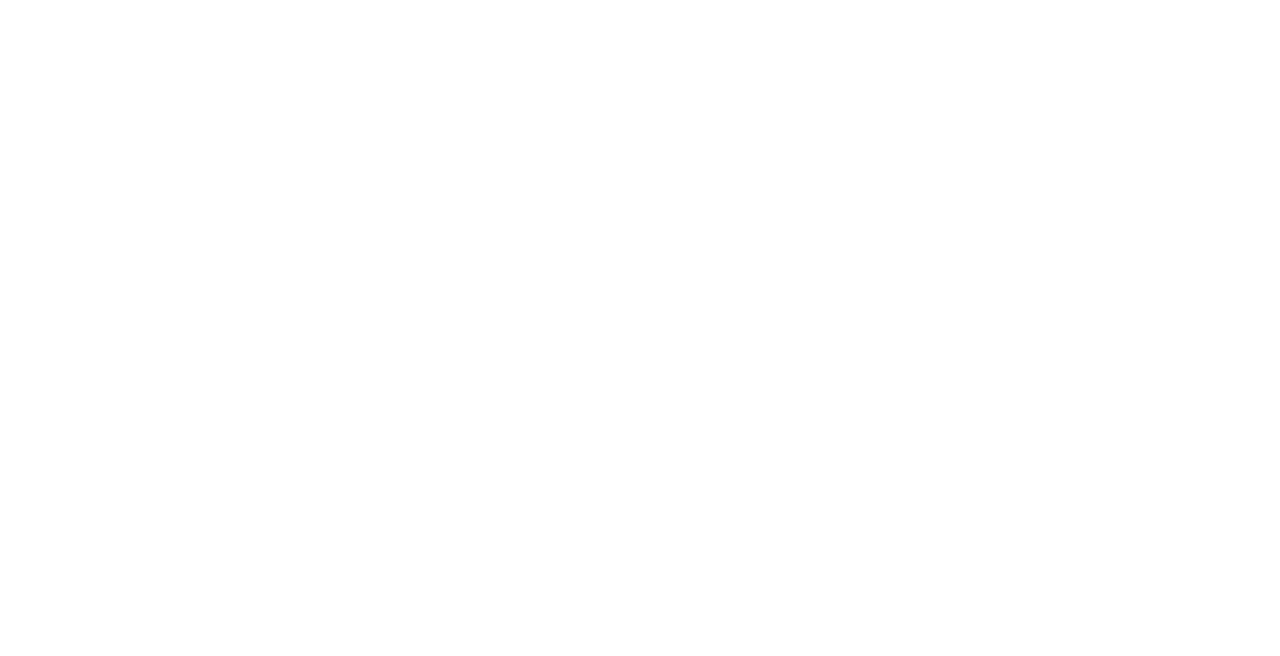
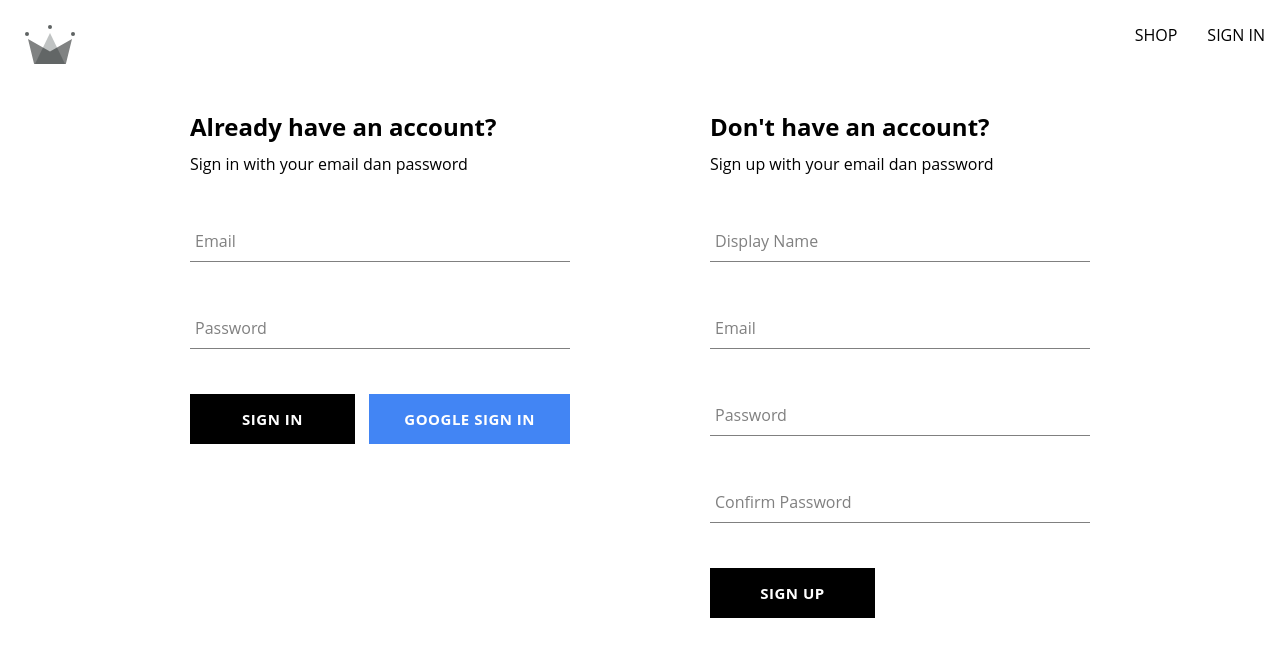
Before and after one commit to maulanakbrr/krwn-apparel-v2, a React (Create React App) app: page /auth in a window 1280 px wide. Before the commit this address had no page. Shown: the top 656 px of the page. Built offline with nearby package versions, Linux system fonts and the light colour scheme; the HTML template or start-up script is replaced by a standard one.

Commit message:
created sign in form, updated app.js, navigation route component and firebase utils, renamed sign in to authentication

```diff
--- a/src/App.jsx
+++ b/src/App.jsx
@@ -1,7 +1,7 @@
 import { Routes, Route } from "react-router-dom";
 import Navigation from "./routes/navigation/navigation.component";
 import HomePage from "./routes/home/home.component";
-import SignInPage from "./routes/sign-in/sign-in.component";
+import Authentication from "./routes/authentication/authentication.component";
 
 const Shop = () => {
   return (
@@ -18,7 +18,7 @@
       <Route path='/' element={<Navigation/>}>
         <Route index element={<HomePage/>}/>
         <Route path='shop' element={<Shop/>}/>
-        <Route path='sign-in' element={<SignInPage/>}/>
+        <Route path='auth' element={<Authentication/>}/>
       </Route>
     </Routes>
   );
--- /dev/null
+++ b/src/components/sign-in-form/sign-in-form.component.jsx
@@ -0,0 +1,95 @@
+import { useState } from 'react'
+import {
+  signInAuthUserWithEmailAndPassword,
+  createUserDocumentFromAuth,
+  signInWithGooglePopup
+} from '../../utils/firebase/firebase.utils'
+import FormInput from '../form-input/form-input.component'
+import Button from '../button/button.component'
+import './sign-in-form.styles.scss'
+
+const defaultFormFields = {
+  email: '',
+  password: ''
+}
+
+const SignInForm = () => {
+  const [formFields, setFormFields] = useState(defaultFormFields)
+  const { email, password } = formFields
+
+  const signInWithGoogle = async () => {
+    const {user} = await signInWithGooglePopup()
+    await createUserDocumentFromAuth(user)
+  }
+
+  const resetFormFields = () => {
+    setFormFields(defaultFormFields)
+  }
+
+  const handleChange = e => {
+    const { name, value } = e.target
+    setFormFields({
+      ...formFields,
+      [name]: value
+    })
+  }
+
+  const handleSubmit = async e => {
+    e.preventDefault()
+
+    try {
+      const { user } = await signInAuthUserWithEmailAndPassword(email, password)
+      console.log(user)
+      resetFormFields()
+    } catch(error) {
+      switch(error.code) {
+        case 'auth/wrong-password' :
+          alert('incorrect password for email')
+          break
+        case 'auth/user-not-found' :
+          alert('no user associated with this email')
+          break
+        default:
+          console.log(error)
+      }
+    }
+  }
+
+  return (
+    <div className='sign-up-container'>
+      <h2>Already have an account?</h2>
+      <span>Sign in with your email dan password</span>
+      <form onSubmit={handleSubmit}>
+
+        <FormInput
+          label='Email'
+          inputOptions={{
+            type: 'email',
+            name: "email",
+            value: email,
+            onChange: handleChange,
+            required: true
+          }}
+        />
+
+        <FormInput
+          label='Password'
+          inputOptions={{
+            type: 'password',
+            name: "password",
+            value: password,
+            onChange: handleChange,
+            required: true
+          }}
+        />
+
+        <div className='buttons-container'>
+          <Button type="submit">Sign In</Button>
+          <Button type="button" buttonType="google" onClick={signInWithGoogle}>Google Sign In</Button>
+        </div>
+      </form>
+    </div>
+  )
+}
+
+export default SignInForm
--- /dev/null
+++ b/src/components/sign-in-form/sign-in-form.styles.scss
@@ -0,0 +1,14 @@
+.sign-up-container{
+  display: flex;
+  flex-direction: column;
+  width: 380px;
+
+  h2 {
+    margin: 10px 0;
+  }
+
+  .buttons-container {
+    display: flex;
+    justify-content: space-between;
+  }
+}
--- a/src/routes/sign-in/sign-in.component.jsx
+++ b/src/routes/authentication/authentication.component.jsx
@@ -1,14 +1,9 @@
-// import { useEffect } from "react"
 // import { getRedirectResult } from 'firebase/auth'
-import {
-  auth,
-  signInWithGooglePopup,
-  createUserDocumentFromAuth,
-  signInWithGoogleRedirect
-} from "../../utils/firebase/firebase.utils"
 import SignUpForm from "../../components/sing-up-form/sign-up-form.component"
+import SignInForm from "../../components/sign-in-form/sign-in-form.component"
+import './authentication.styles.scss'
 
-const SignInPage = () => {
+const Authentication = () => {
 
   // run first time when we open the page
   // check if user was signed in using signInWithGoogleRedirect
@@ -27,25 +22,16 @@
   //   getRedirectData()
   // }, [])
 
-  const logGoogleUser = async () => {
-    const {user} = await signInWithGooglePopup()
-    const userDocRef = await createUserDocumentFromAuth(user)
-  }
-
   return (
-    <div>
-      <h1>Sign in page</h1>
-      <button onClick={logGoogleUser}>
-        Sign in with Google Popup
-      </button>
+    <div className="authentication-container">
       {/* Section for sign in using google redirect */}
       {/* <button onClick={signInWithGoogleRedirect}>
         Sign in with Google Redirect
       </button> */}
-
+      <SignInForm/>
       <SignUpForm/>
     </div>
   )
 }
 
-export default SignInPage
+export default Authentication
--- /dev/null
+++ b/src/routes/authentication/authentication.styles.scss
@@ -0,0 +1,6 @@
+.authentication-container {
+  display: flex;
+  justify-content: space-between;
+  width: 900px;
+  margin: 30px auto;
+}
--- a/src/routes/navigation/navigation.component.jsx
+++ b/src/routes/navigation/navigation.component.jsx
@@ -14,7 +14,7 @@
           <Link className="nav-link" to='/shop'>
             SHOP
           </Link>
-          <Link className="nav-link" to='/sign-in'>
+          <Link className="nav-link" to='/auth'>
             SIGN IN
           </Link>
         </div>
--- a/src/utils/firebase/firebase.utils.js
+++ b/src/utils/firebase/firebase.utils.js
@@ -1,12 +1,12 @@
 // Import the functions you need from the SDKs you need
-import userEvent from "@testing-library/user-event";
 import { initializeApp } from "firebase/app";
 import {
   getAuth,
   signInWithRedirect,
   signInWithPopup,
   GoogleAuthProvider,
-  createUserWithEmailAndPassword
+  createUserWithEmailAndPassword,
+  signInWithEmailAndPassword
 } from 'firebase/auth'
 import {
   getFirestore,
@@ -82,3 +82,9 @@
   console.log('AUTH:: ', auth)
   return await createUserWithEmailAndPassword(auth, email, password)
 }
+
+export const signInAuthUserWithEmailAndPassword = async (email, password) => {
+  if (!email || !password) return
+  console.log('AUTH:: ', auth)
+  return await signInWithEmailAndPassword(auth, email, password)
+}
```
